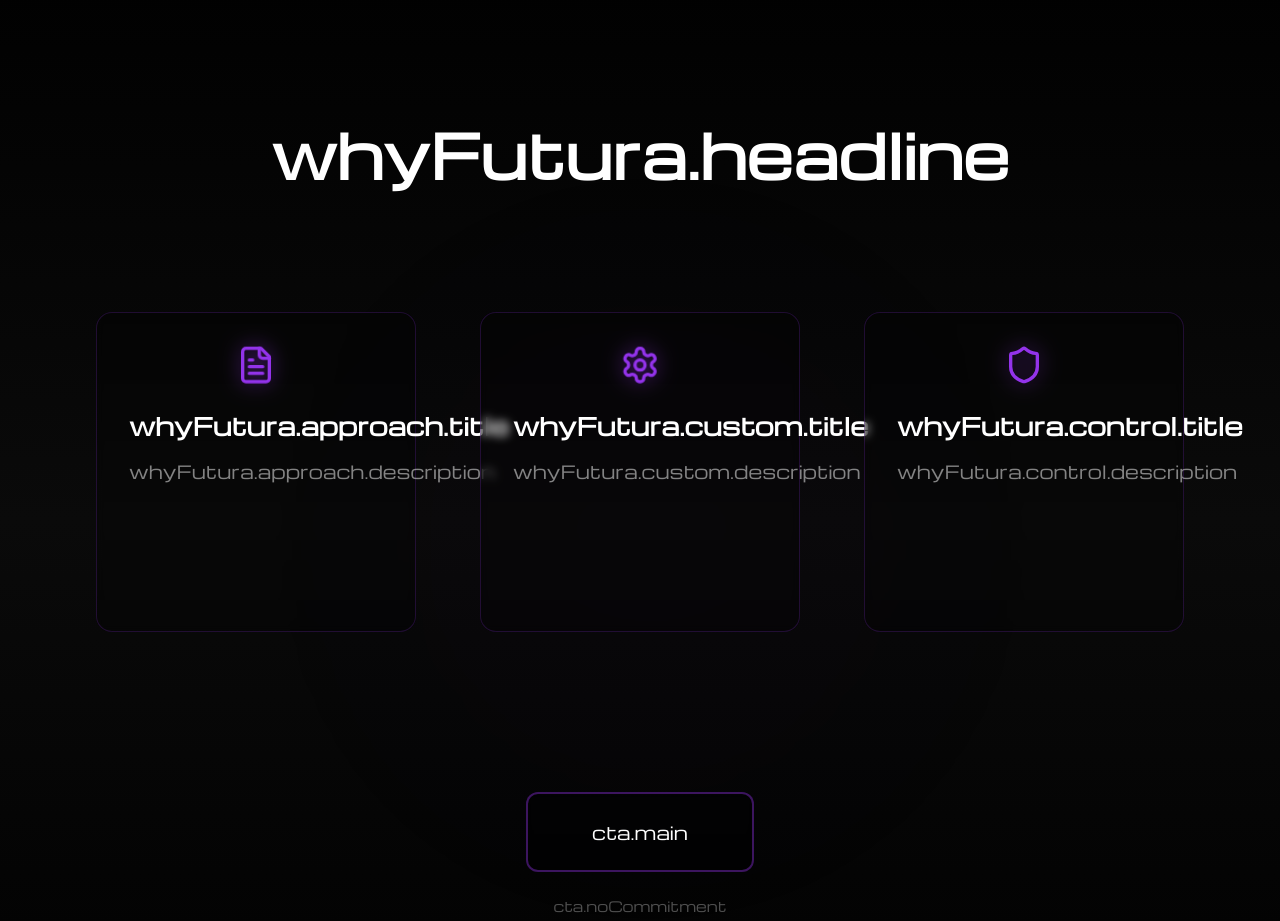
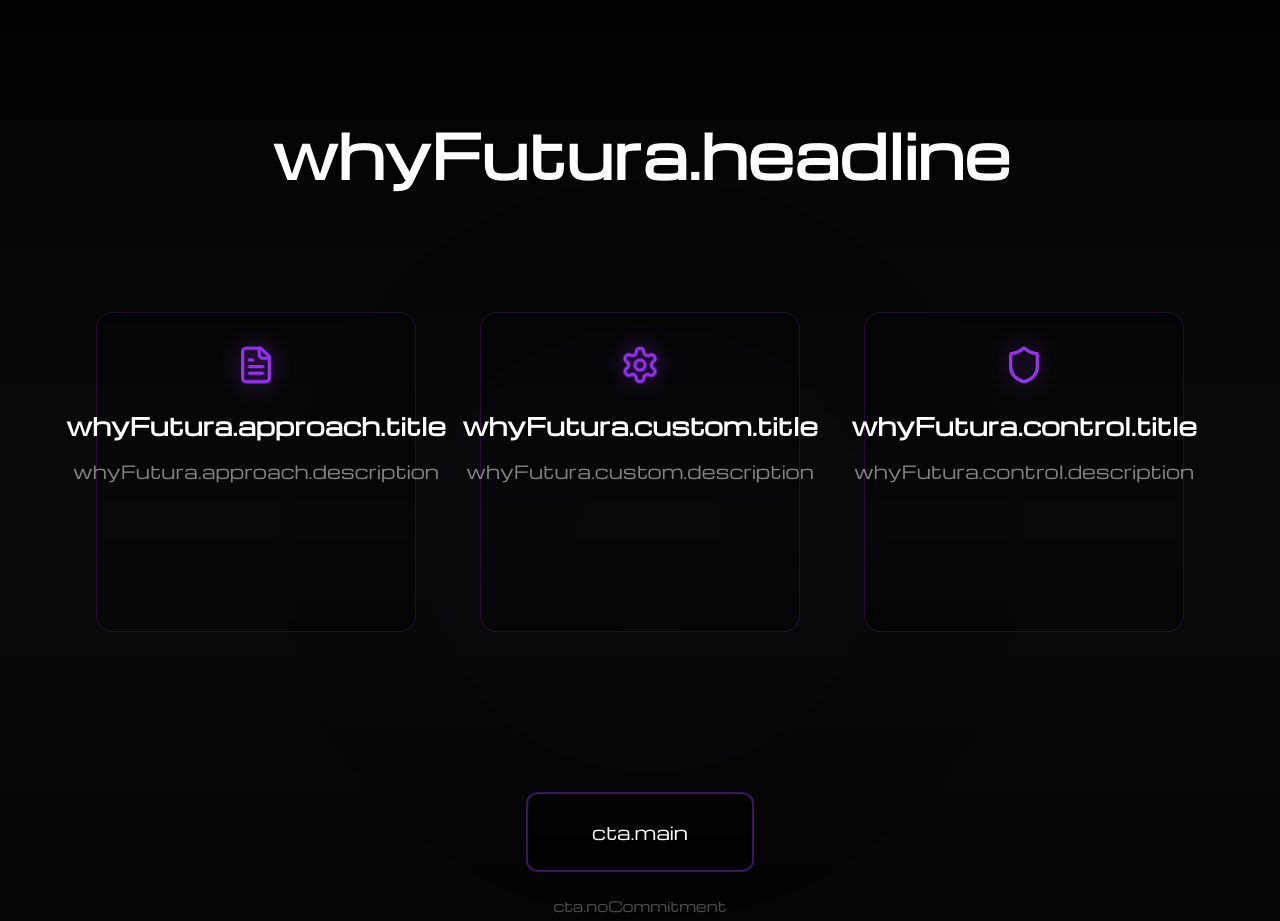
Before and after one commit to clippyt03/futura, a React (Vite) app: page / in a window 1280 px wide. Shown: the part 4800-5721 px from the top of the page. Built offline with nearby package versions, Linux system fonts and the light colour scheme; the HTML template or start-up script is replaced by a standard one.

Commit message:
Updated WhyFutura.tsx

```diff
--- a/src/components/WhyFutura.tsx
+++ b/src/components/WhyFutura.tsx
@@ -74,7 +74,7 @@ const WhyFutura = () => {
           {/* Header */}
           <SectionTransition delay={0.2}>
             <div className="text-center max-w-3xl mx-auto mb-24 md:mb-32 px-0">
-              <h2 className="font-michroma text-2xl sm:text-3xl md:text-5xl lg:text-6xl font-bold mb-8 leading-tight" style={{ color: '#ffffff' }}>
+              <h2 className="font-michroma text-lg sm:text-2xl md:text-4xl lg:text-5xl xl:text-6xl font-bold mb-8 leading-tight px-4" style={{ color: '#ffffff' }}>
                 {t('whyFutura.headline')}
               </h2>
             </div>
@@ -91,16 +91,18 @@ const WhyFutura = () => {
             {benefits.map((benefit, index) => (
               <motion.div
                 key={index}
-                className="group flex flex-col text-center w-full max-w-sm mx-auto min-h-[320px] p-8 rounded-2xl bg-black/20 backdrop-blur-sm border border-purple-500/20 hover:border-purple-500/50 transition-all duration-300"
+                className="group flex flex-col items-center text-center w-full max-w-sm mx-auto min-h-[320px] p-8 rounded-2xl bg-black/20 backdrop-blur-sm border border-purple-500/20 hover:border-purple-500/50 transition-all duration-300"
                 variants={cardVariants}
               >
+                <div className="flex justify-center w-full mb-6">
                   <benefit.icon
                     size={40}
-                  className="text-purple-500 group-hover:text-purple-400 transition-colors duration-300 mx-auto mb-6"
+                    className="text-purple-500 group-hover:text-purple-400 transition-colors duration-300"
                     style={{
                       filter: 'drop-shadow(0 0 10px rgba(147,51,234,0.6))'
                     }}
                   />
+                </div>
 
                 <h3 className="font-michroma text-xl md:text-2xl font-bold text-white mb-4">
                   {benefit.title}
```
Lines whose indentation alone changed are shown as unchanged.
